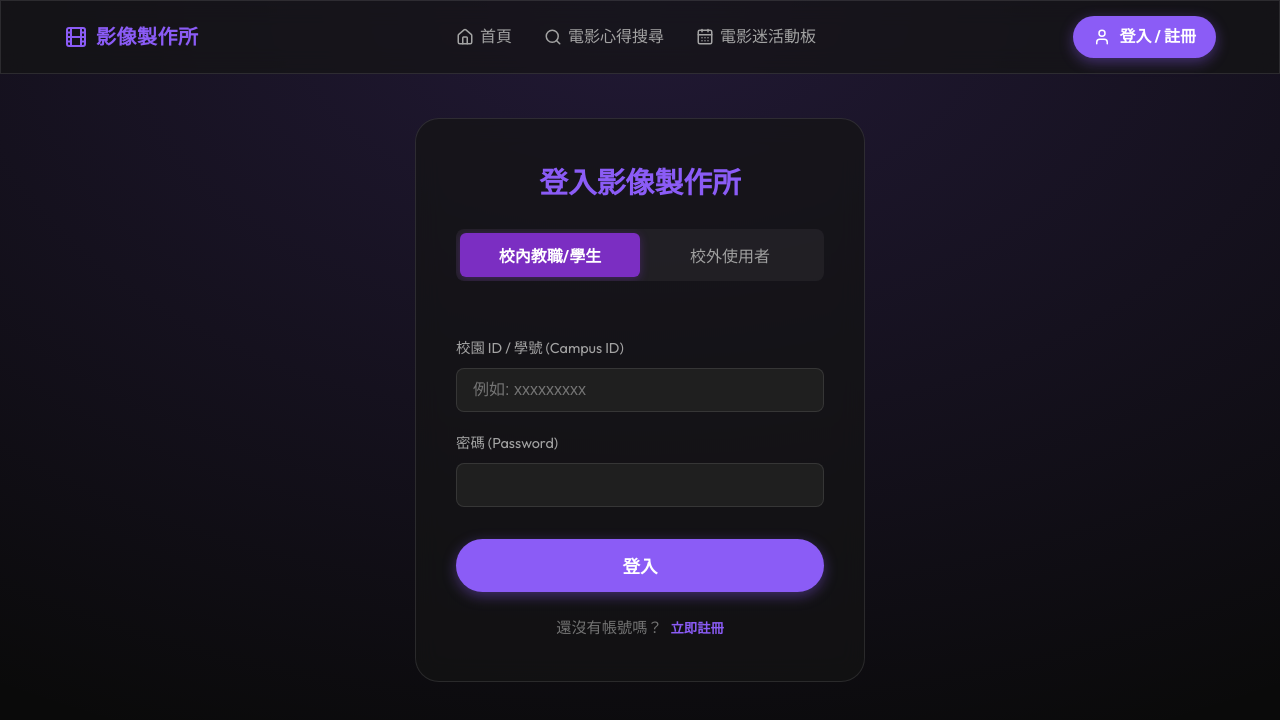
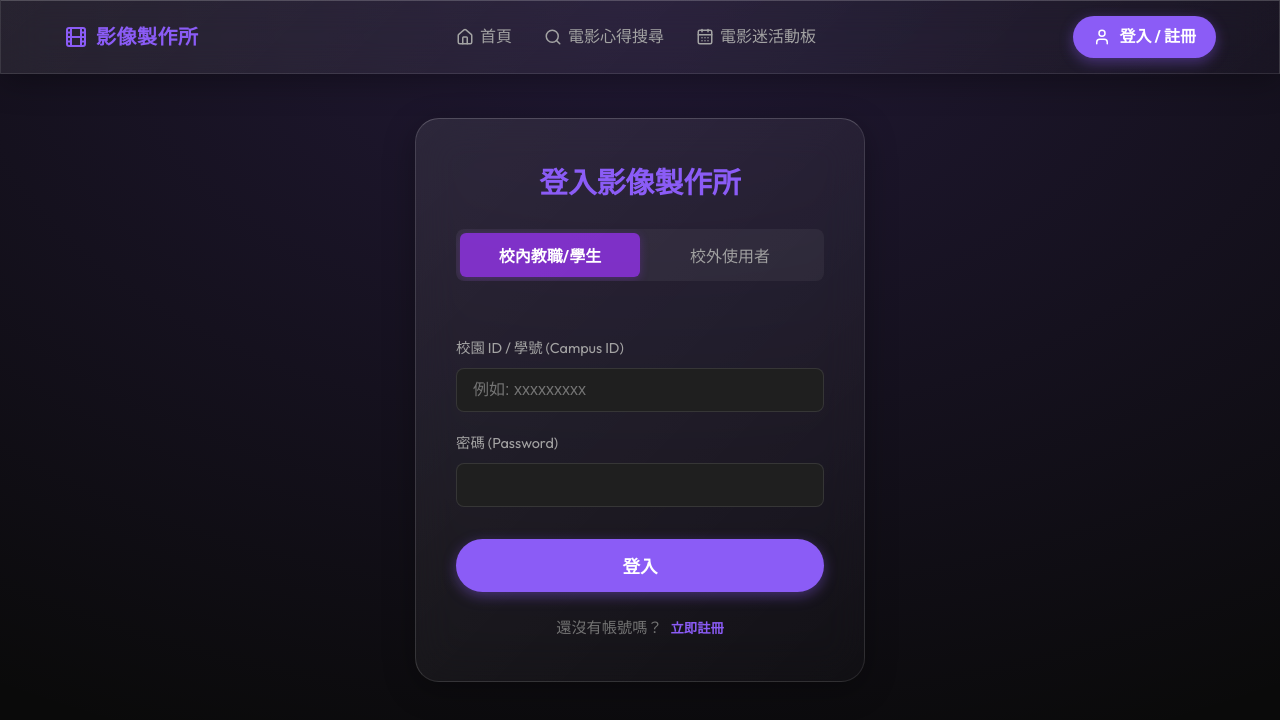
Before and after one commit to YaodeChiang4181/Movie-reflection-sharing-project, a React (Vite) app in the folder frontend/: page /auth in a window 1280 px wide. Shown: the top 720 px of the page. Built offline with nearby package versions, Linux system fonts and the light colour scheme; no server answers.

Commit message:
UI: Add iOS glassmorphism and hover effects to movie cards

```diff
--- a/frontend/src/index.css
+++ b/frontend/src/index.css
@@ -66,10 +66,28 @@ button {
 
 /* Glassmorphism Utilities */
 .glass {
-  background: var(--glass-bg);
-  backdrop-filter: blur(12px);
-  -webkit-backdrop-filter: blur(12px);
-  border: 1px solid var(--border-color);
+  background: linear-gradient(135deg, rgba(255, 255, 255, 0.08) 0%, rgba(255, 255, 255, 0.02) 100%);
+  backdrop-filter: blur(20px);
+  -webkit-backdrop-filter: blur(20px);
+  border: 1px solid rgba(255, 255, 255, 0.1);
+  border-top: 1px solid rgba(255, 255, 255, 0.2);
+  border-left: 1px solid rgba(255, 255, 255, 0.15);
+  box-shadow: 0 8px 32px 0 rgba(0, 0, 0, 0.3);
+  transition: all 0.4s cubic-bezier(0.25, 0.8, 0.25, 1);
+}
+
+.hover-scale {
+  transition: all 0.4s cubic-bezier(0.25, 0.8, 0.25, 1);
+}
+
+.hover-scale:hover {
+  transform: translateY(-4px) scale(1.02);
+  box-shadow: 0 20px 50px 0 rgba(0, 0, 0, 0.5), 0 0 24px rgba(139, 92, 246, 0.3);
+  background: linear-gradient(135deg, rgba(255, 255, 255, 0.12) 0%, rgba(255, 255, 255, 0.05) 100%);
+  border: 1px solid rgba(255, 255, 255, 0.2);
+  border-top: 1px solid rgba(255, 255, 255, 0.35);
+  border-left: 1px solid rgba(255, 255, 255, 0.25);
+  z-index: 10;
 }
 
 /* Common Layout Utilities */
--- a/frontend/src/pages/Home.jsx
+++ b/frontend/src/pages/Home.jsx
@@ -96,7 +96,7 @@ function Home() {
           {movies.map(movie => (
             <div
               key={movie.id}
-              className="glass"
+              className="glass hover-scale"
               style={{
                 padding: '24px',
                 borderRadius: 'var(--radius-md)',
--- a/frontend/src/pages/Search.jsx
+++ b/frontend/src/pages/Search.jsx
@@ -165,7 +165,7 @@ function Search() {
           {results.map(review => (
             <div
               key={review.id}
-              className="glass"
+              className="glass hover-scale"
               style={{ padding: '24px', borderRadius: 'var(--radius-md)', cursor: 'pointer', transition: 'all 0.3s ease' }}
               onClick={() => setSelectedReview(review)}
             >
```
